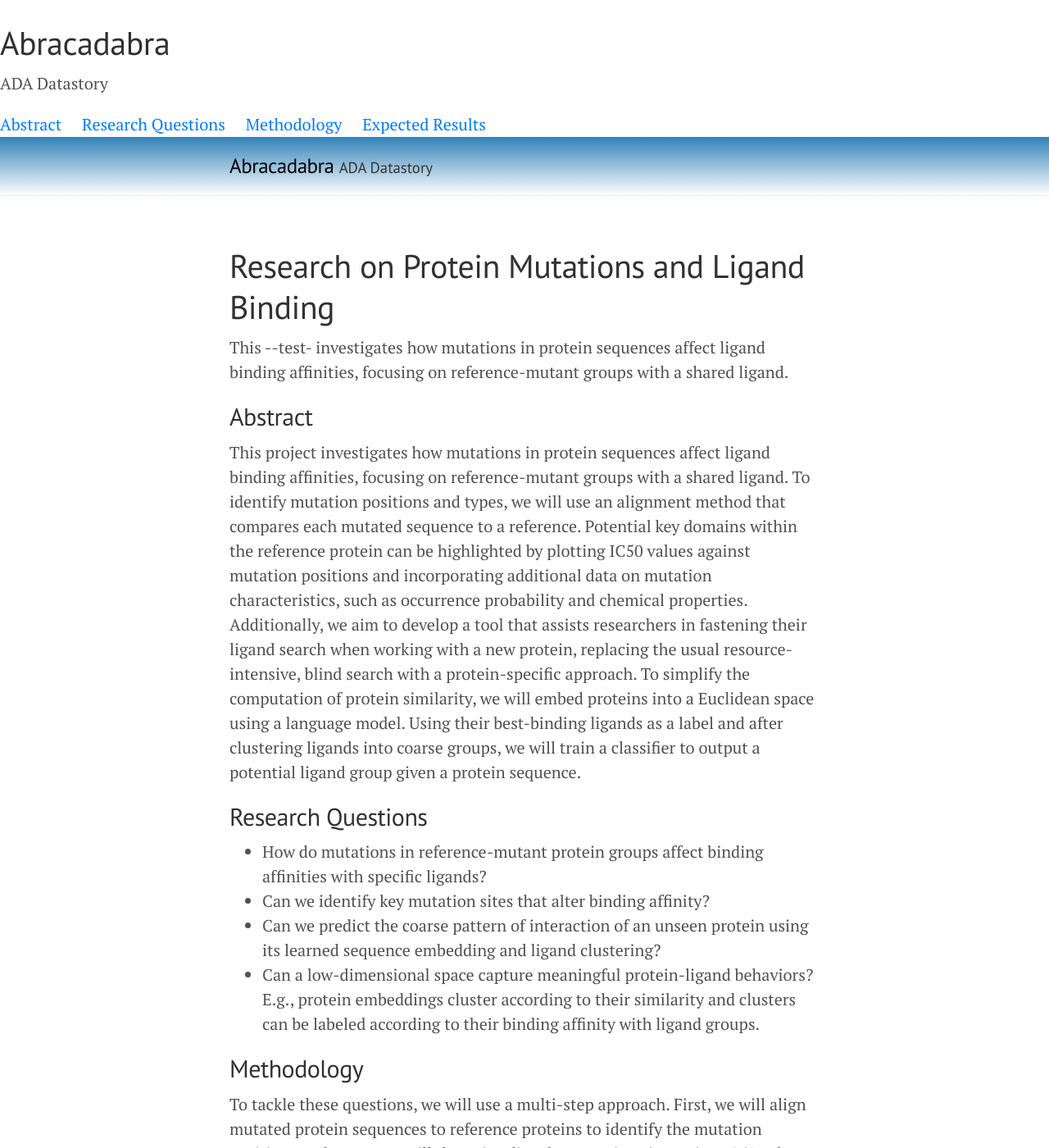
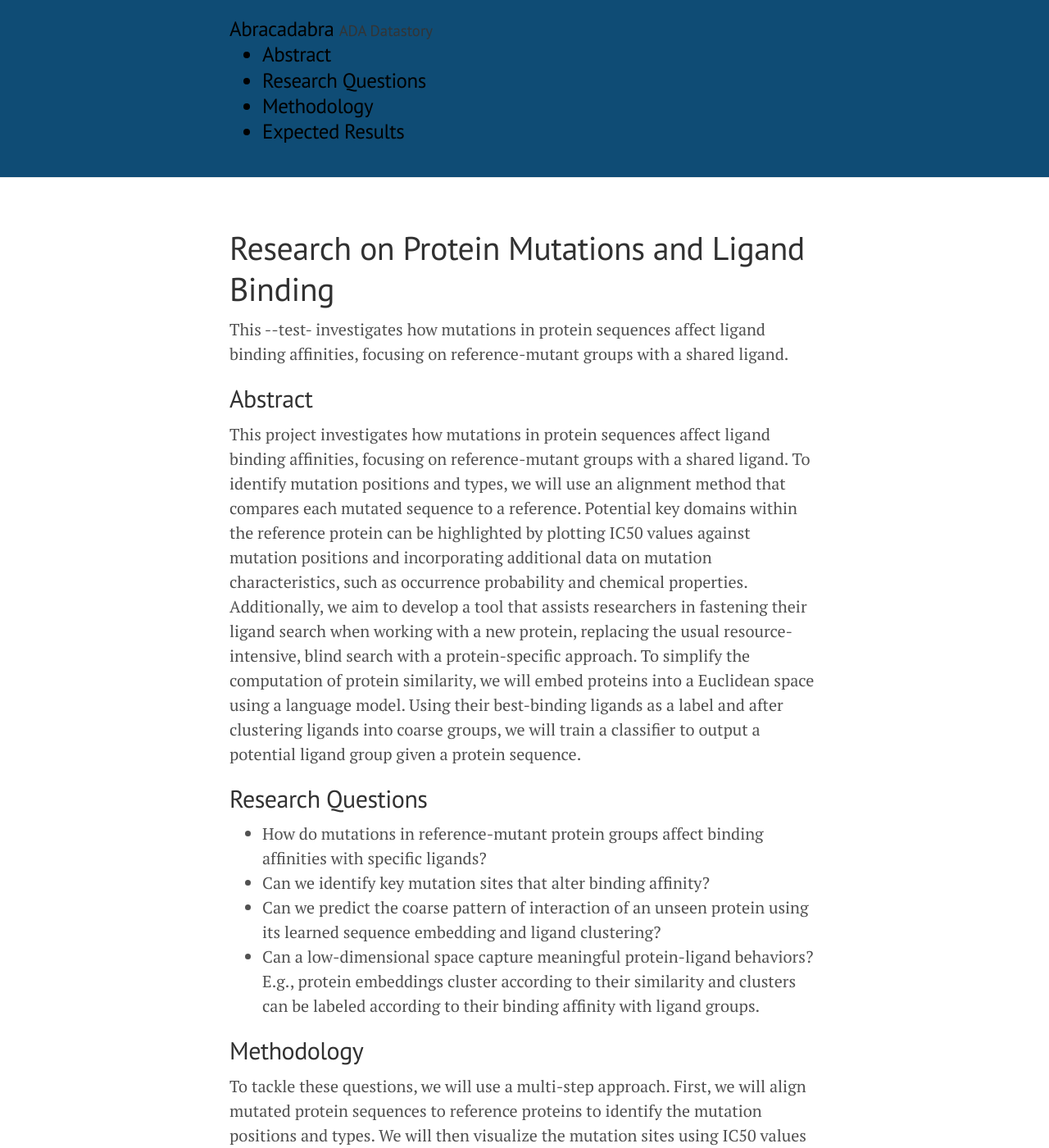
Before and after one commit to AlexisCogne/ada-story-epfl, a Jekyll site: the page built from index.html, in a window 1280 px wide and 1400 px high. Shown: the whole window at 82% size. Built offline with Jekyll 4.4.1, drawn with Linux system fonts in a browser that asks for light colours; the list of posts is cut into pages by our own code.

Commit message:
navigation header

```diff
--- a/_includes/head.html
+++ b/_includes/head.html
@@ -36,40 +36,4 @@
     ga('send', 'pageview');
   </script>
   {% endif %}
-  <style>
-    nav ul {
-      list-style-type: none;
-      padding: 0;
-      margin: 0;
-    }
-
-    nav ul li {
-      display: inline;
-      margin-right: 20px;
-    }
-
-    nav ul li a {
-      text-decoration: none;
-      color: #007bff;
-    }
-
-    nav ul li a:hover {
-      text-decoration: underline;
-    }
-  </style>
 </head>
-<body>
-  <header>
-    <h1>{{ site.title }}</h1>
-    <p>{{ site.tagline }}</p>
-
-    <nav>
-      <ul>
-        <li><a href="{{ site.baseurl }}/#abstract">Abstract</a></li>
-        <li><a href="{{ site.baseurl }}/#research-questions">Research Questions</a></li>
-        <li><a href="{{ site.baseurl }}/#methodology">Methodology</a></li>
-        <li><a href="{{ site.baseurl }}/#expected-results">Expected Results</a></li>
-      </ul>
-    </nav>
-  </header>
-</body>
--- a/_layouts/default.html
+++ b/_layouts/default.html
@@ -14,6 +14,15 @@
           <h3 class="masthead-title">
             <span>{{ site.title }}</span>
             <small>{{ site.tagline }}</small>
+            <!-- Navigation Links -->
+            <nav>
+              <ul>
+                <li><a href="#abstract">Abstract</a></li>
+                <li><a href="#research-questions">Research Questions</a></li>
+                <li><a href="#methodology">Methodology</a></li>
+                <li><a href="#expected-results">Expected Results</a></li>
+              </ul>
+            </nav>
           </h3>
         </div>
       </div>
```
